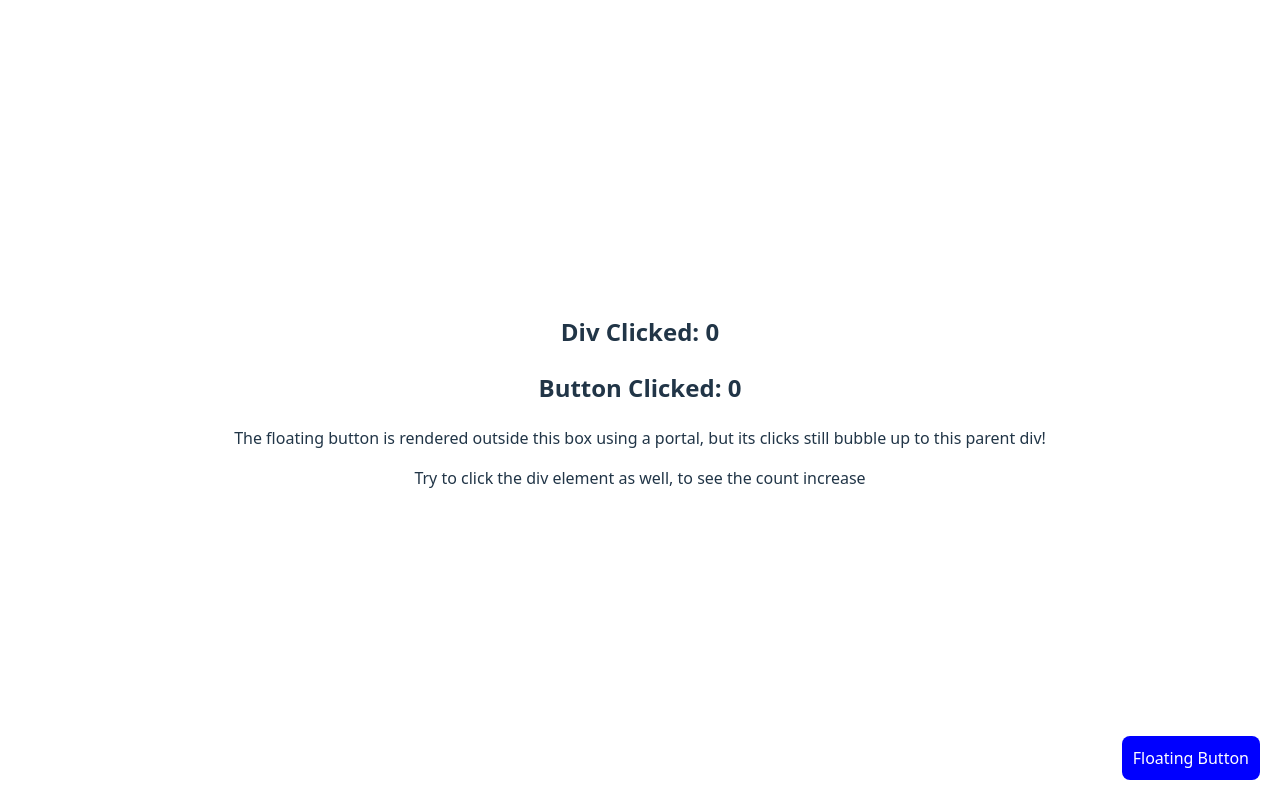
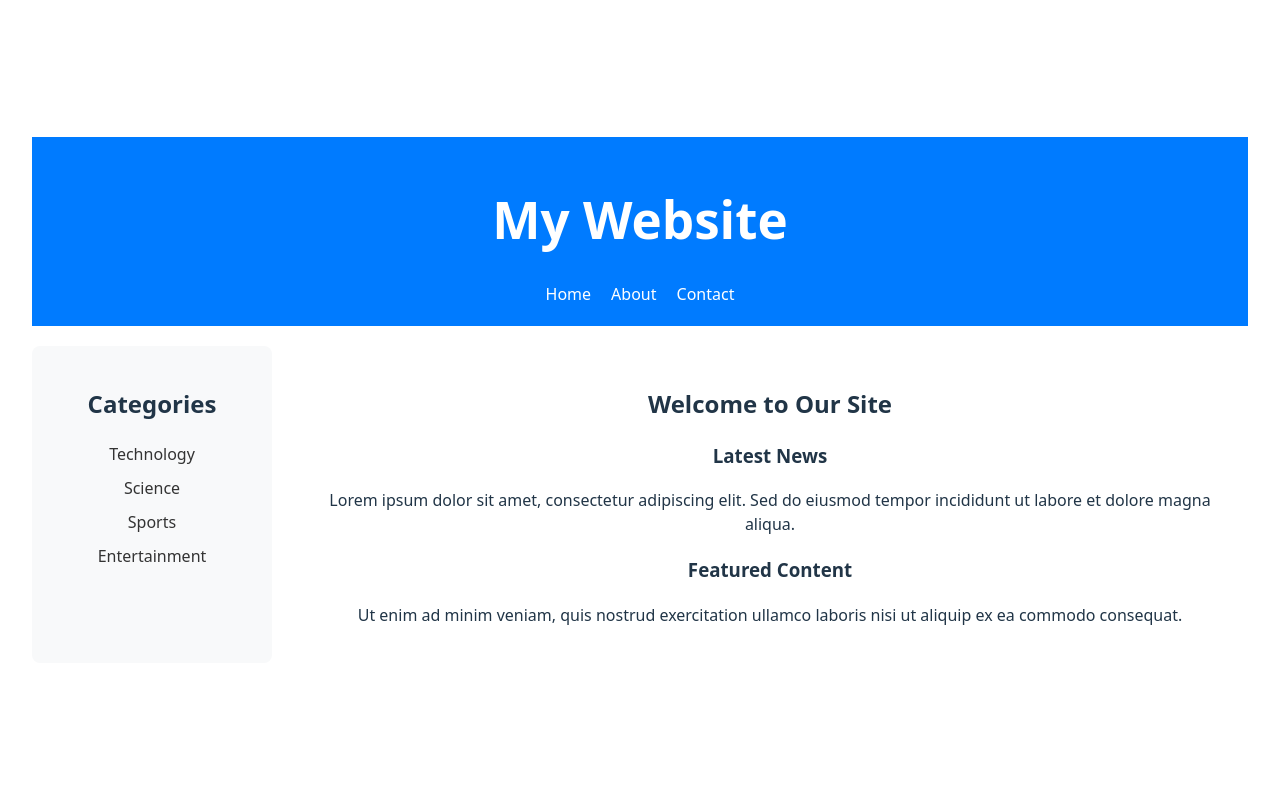
Before and after one commit to Ebubekir42/ReactTutorial, a React (Vite) app: page / in a window 1280 px wide. Built offline with nearby package versions, Linux system fonts and the light colour scheme.

Commit message:
Suspense

```diff
--- /dev/null
+++ b/src/Content.jsx
@@ -0,0 +1,26 @@
+const Content = () => {
+    return (
+        <main style={{
+            flex: 1,
+            padding: '20px',
+            background: 'white',
+            borderRadius: '8px',
+            marginLeft: '20px'
+        }}>
+            <h2>Welcome to Our Site</h2>
+            <article style={{ marginBottom: '20px' }}>
+                <h3>Latest News</h3>
+                <p>Lorem ipsum dolor sit amet, consectetur adipiscing elit. Sed do eiusmod
+                    tempor incididunt ut labore et dolore magna aliqua.</p>
+            </article>
+
+            <article>
+                <h3>Featured Content</h3>
+                <p>Ut enim ad minim veniam, quis nostrud exercitation ullamco laboris
+                    nisi ut aliquip ex ea commodo consequat.</p>
+            </article>
+        </main>
+    );
+}
+
+export default Content;
--- /dev/null
+++ b/src/Fruit.jsx
@@ -0,0 +1,55 @@
+import { lazy, Suspense } from "react";
+
+const fetchFruitData = () => {
+    return new Promise(resolve => {
+        setTimeout(() => {
+            resolve(['Apple', 'Banana', 'Cherry']);
+        }, 2000);
+    });
+}
+
+let fruitResource = {
+    data: null,
+    read() {
+        if (this.data !== null) return this.data;
+        throw fetchFruitData().then(result => this.data = result)
+    }
+};
+
+const MyFruits = () => {
+    const fruits = fruitResource.read();
+    return (
+        <>
+            <h2>My Favorite Fruits</h2>
+            <ul>
+                {fruits.map((fruit, index) => (
+                    <li key={index}>{fruit}</li>
+                ))}
+            </ul>
+        </>
+    )
+}
+
+const Cars = lazy(() => import("./MyCar"));
+const Header = lazy(() => import("./Header"));
+const Sidebar = lazy(() => import("./Sidebar"));
+const Content = lazy(() => import("./Content"));
+
+const App3 = () => {
+    return (
+        <div>
+            <Suspense fallback={<div>Loading...</div>}>
+                {/* <MyFruits />
+                <Car />
+                <Cars/>   */}
+                <Header />
+                <div style={{ display: "flex" }}>
+                    <Sidebar />
+                    <Content />
+                </div>
+            </Suspense>
+        </div>
+    )
+}
+
+export default App3;
--- /dev/null
+++ b/src/Header.jsx
@@ -0,0 +1,20 @@
+const Header = () => {
+    return (
+        <header style={{
+            background: '#007bff',
+            color: 'white',
+            padding: '20px',
+            textAlign: 'center',
+            marginBottom: '20px'
+        }}>
+            <h1>My Website</h1>
+            <nav style={{ marginTop: '10px' }}>
+                <a href="#" style={{ color: 'white', marginRight: '20px' }}>Home</a>
+                <a href="#" style={{ color: 'white', marginRight: '20px' }}>About</a>
+                <a href="#" style={{ color: 'white' }}>Contact</a>
+            </nav>
+        </header>
+    );
+}
+
+export default Header;
--- /dev/null
+++ b/src/Sidebar.jsx
@@ -0,0 +1,32 @@
+const Sidebar = () => {
+    return (
+        <aside style={{
+            width: '200px',
+            background: '#f8f9fa',
+            padding: '20px',
+            borderRadius: '8px'
+        }}>
+            <h2>Categories</h2>
+            <ul style={{
+                listStyle: 'none',
+                padding: 0,
+                margin: 0
+            }}>
+                <li style={{ marginBottom: '10px' }}>
+                    <a href="#" style={{ color: '#333', textDecoration: 'none' }}>Technology</a>
+                </li>
+                <li style={{ marginBottom: '10px' }}>
+                    <a href="#" style={{ color: '#333', textDecoration: 'none' }}>Science</a>
+                </li>
+                <li style={{ marginBottom: '10px' }}>
+                    <a href="#" style={{ color: '#333', textDecoration: 'none' }}>Sports</a>
+                </li>
+                <li>
+                    <a href="#" style={{ color: '#333', textDecoration: 'none' }}>Entertainment</a>
+                </li>
+            </ul>
+        </aside>
+    );
+}
+
+export default Sidebar;
--- a/src/main.jsx
+++ b/src/main.jsx
@@ -12,6 +12,7 @@ import MyCar from './MyCar.jsx';
 import MyForm from './Form.jsx';
 import MyApp from './Modal.jsx';
 import App2 from './PortalButton.jsx';
+import App3 from './Fruit.jsx';
 
 
 const myelement = (
@@ -152,7 +153,8 @@ createRoot(document.getElementById('root')).render(
   // <MyCar />
   // <MyForm />
   // <MyApp />
-  <App2 />
+  // <App2 />
+  <App3 />
   // <StrictMode>
   //   <App />
   // </StrictMode>,
```
